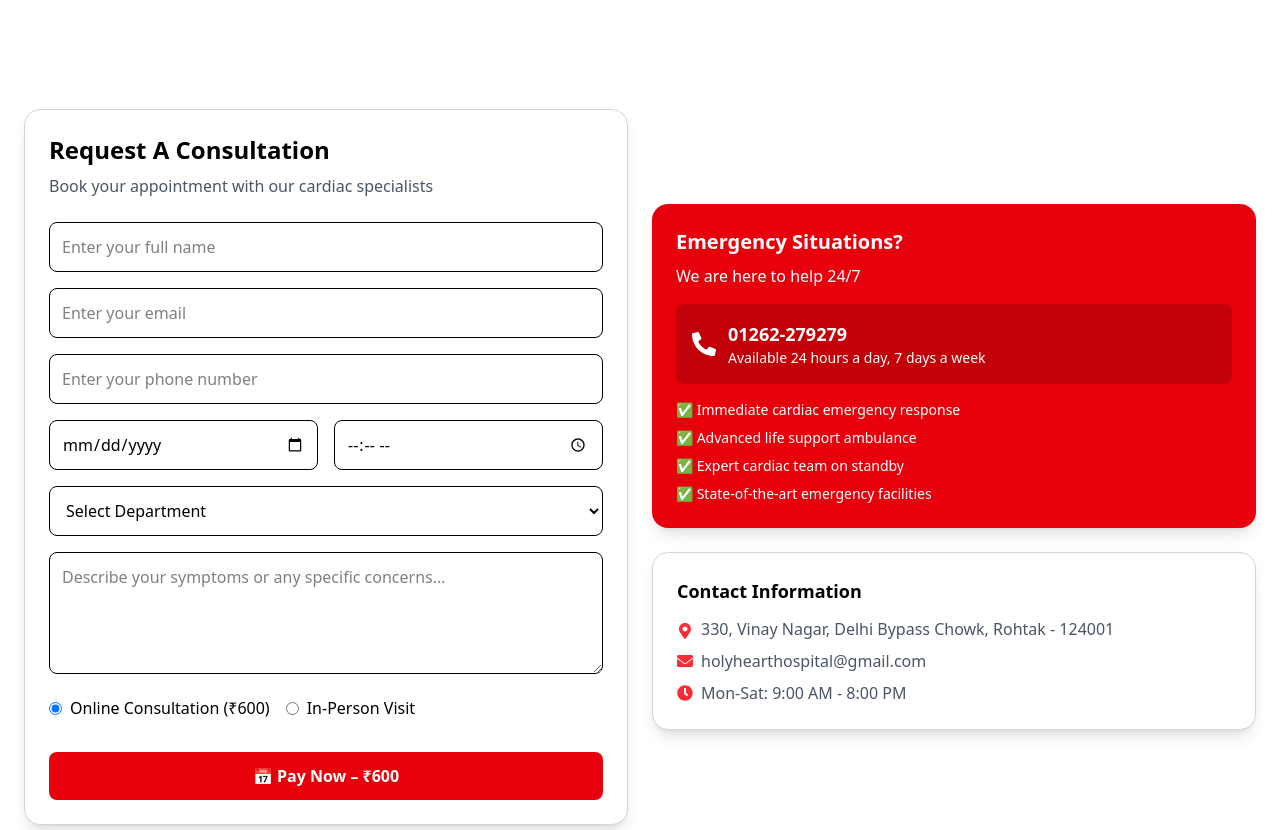
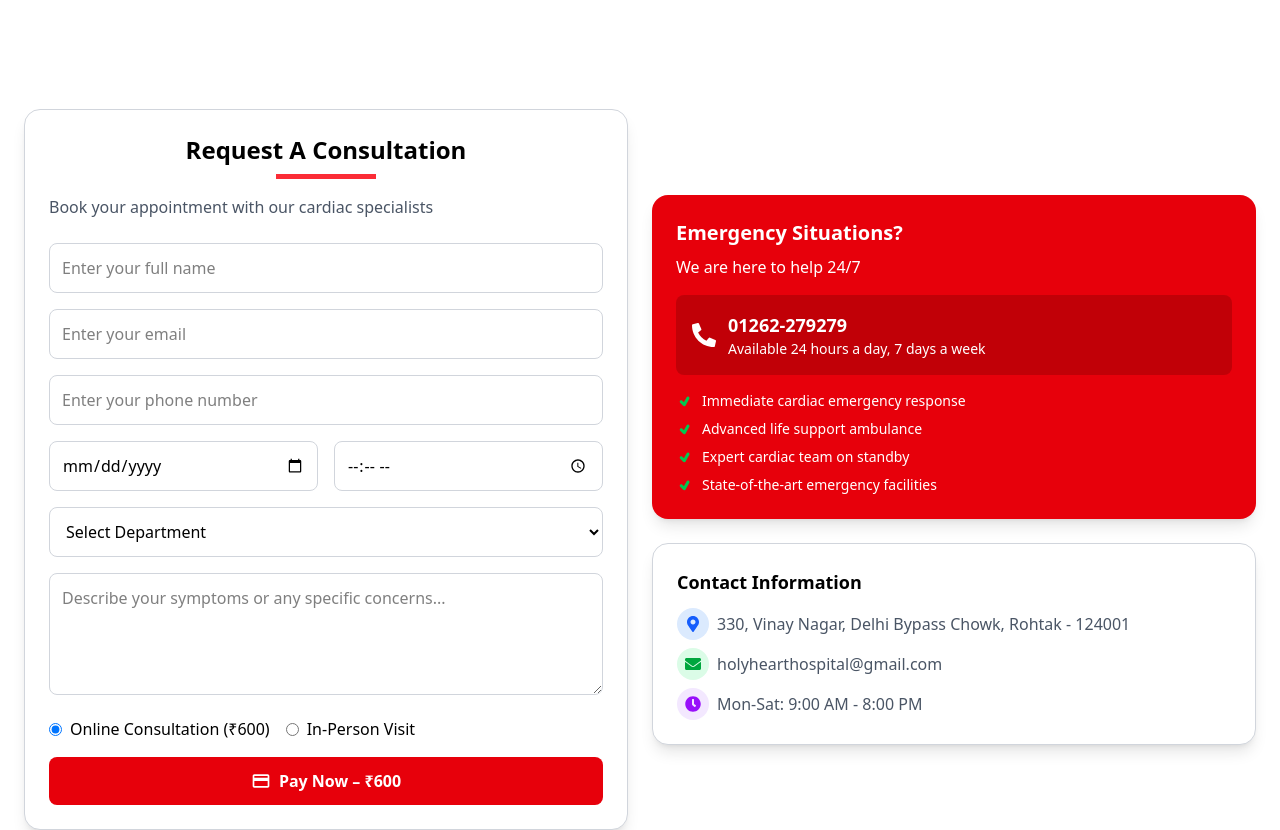
Before and after one commit to Aanchal7915/holy-heart, a React (Vite) app: page / in a window 1280 px wide. Shown: the part 2120-2950 px from the top of the page. Built offline with nearby package versions, Linux system fonts and the light colour scheme.

Commit message:
updated css of home page

```diff
--- a/src/components/ConsultationForm.jsx
+++ b/src/components/ConsultationForm.jsx
@@ -1,5 +1,7 @@
 import { useState } from "react";
+import { TiTick } from "react-icons/ti";
 import { FaPhoneAlt, FaClock, FaEnvelope, FaMapMarkerAlt } from "react-icons/fa";
+import { MdPayment } from "react-icons/md";
 
 export default function ConsultationForm() {
   const [form, setForm] = useState({
@@ -21,7 +23,8 @@ export default function ConsultationForm() {
     <div className="grid md:grid-cols-2 gap-6 mt-10 px-6 py-6">
       {/* Left Form Section */}
       <div className="bg-white rounded-2xl shadow-lg border border-gray-300 p-6">
-        <h2 className="text-2xl font-bold mb-2">Request A Consultation</h2>
+        <h2 className="text-2xl font-bold mb-2 text-center">Request A Consultation</h2>
+        <div className="bg-red-500 h-[5px] w-[100px] mx-auto mt-0 mb-4 pt-0"></div>
         <p className="text-gray-600 mb-6">
           Book your appointment with our cardiac specialists
         </p>
@@ -34,7 +37,7 @@ export default function ConsultationForm() {
             value={form.name}
             onChange={handleChange}
             required
-            className="w-full border p-3 rounded-lg"
+            className="w-full border border-gray-300 outline-none focus:outline-none focus:ring-0 p-3 rounded-lg"
           />
 
           <input
@@ -44,7 +47,7 @@ export default function ConsultationForm() {
             value={form.email}
             onChange={handleChange}
             required
-            className="w-full border p-3 rounded-lg"
+            className="w-full border border-gray-300 outline-none focus:outline-none focus:ring-0  p-3 rounded-lg"
           />
 
           <input
@@ -54,7 +57,7 @@ export default function ConsultationForm() {
             value={form.phone}
             onChange={handleChange}
             required
-            className="w-full border p-3 rounded-lg"
+            className="w-full border border-gray-300 outline-none focus:outline-none focus:ring-0  p-3 rounded-lg"
           />
 
           <div className="grid grid-cols-2 gap-4">
@@ -64,7 +67,7 @@ export default function ConsultationForm() {
               value={form.date}
               onChange={handleChange}
               required
-              className="w-full border p-3 rounded-lg"
+              className="w-full border border-gray-300 outline-none focus:outline-none focus:ring-0  p-3 rounded-lg"
             />
             <input
               type="time"
@@ -72,7 +75,7 @@ export default function ConsultationForm() {
               value={form.time}
               onChange={handleChange}
               required
-              className="w-full border p-3 rounded-lg"
+              className="w-full border border-gray-300 outline-none focus:outline-none focus:ring-0  p-3 rounded-lg"
             />
           </div>
 
@@ -81,7 +84,7 @@ export default function ConsultationForm() {
             value={form.department}
             onChange={handleChange}
             required
-            className="w-full border p-3 rounded-lg"
+            className="w-full border border-gray-300 outline-none focus:outline-none focus:ring-0  p-3 rounded-lg"
           >
             <option value="">Select Department</option>
             <option value="cardiology">Cardiology</option>
@@ -95,7 +98,7 @@ export default function ConsultationForm() {
             value={form.message}
             onChange={handleChange}
             rows="4"
-            className="w-full border p-3 rounded-lg"
+            className="w-full border border-gray-300 outline-none focus:outline-none focus:ring-0  p-3 rounded-lg"
           />
 
           {/* Booking Type */}
@@ -123,8 +126,8 @@ export default function ConsultationForm() {
             </label>
           </div>
 
-          <button className="w-full bg-red-600 text-white font-semibold py-3 rounded-lg mt-4">
-            📅 Pay Now – ₹600
+          <button className="flex flex-row items-center justify-center gap-x-2 w-full bg-red-600 text-white font-semibold py-3 rounded-lg mt-4">
+            <MdPayment className="text-xl"/> Pay Now – ₹600
           </button>
         </form>
       </div>
@@ -142,10 +145,10 @@ export default function ConsultationForm() {
             </div>
           </div>
           <ul className="mt-4 space-y-2 text-sm">
-            <li>✅ Immediate cardiac emergency response</li>
-            <li>✅ Advanced life support ambulance</li>
-            <li>✅ Expert cardiac team on standby</li>
-            <li>✅ State-of-the-art emergency facilities</li>
+            <li className="flex flex-row gap-x-2 items-center"><TiTick className="text-green-500 text-lg"/> Immediate cardiac emergency response</li>
+            <li className="flex flex-row gap-x-2 items-center"><TiTick className="text-green-500 text-lg"/>  Advanced life support ambulance</li>
+            <li className="flex flex-row gap-x-2 items-center"><TiTick className="text-green-500 text-lg"/>  Expert cardiac team on standby</li>
+            <li className="flex flex-row gap-x-2 items-center"><TiTick className="text-green-500 text-lg"/>  State-of-the-art emergency facilities</li>
           </ul>
         </div>
 
@@ -153,10 +156,10 @@ export default function ConsultationForm() {
         <div className="bg-white rounded-2xl shadow-lg border border-gray-300 p-6">
           <h4 className="font-bold text-lg mb-3">Contact Information</h4>
           <p className="text-gray-600 mb-2 flex flex-row items-center gap-x-2">
-            <FaMapMarkerAlt className="text-red-500 mt-1" /> 330, Vinay Nagar, Delhi Bypass Chowk, Rohtak - 124001
+            <span className="bg-blue-100 p-2 rounded-full "><FaMapMarkerAlt className="w-4 h-4 text-blue-600" /></span> 330, Vinay Nagar, Delhi Bypass Chowk, Rohtak - 124001
           </p>
-          <p className="text-gray-600 mb-2 flex flex-row items-center gap-x-2"><FaEnvelope className="text-red-500" /> holyhearthospital@gmail.com</p>
-          <p className="text-gray-600 flex flex-row items-center gap-x-2"><FaClock className="text-red-500 " /> Mon-Sat: 9:00 AM - 8:00 PM</p>
+          <p className="text-gray-600 mb-2 flex flex-row items-center gap-x-2"><span className="p-2 rounded-full bg-green-100"><FaEnvelope className="w-4 h-4 text-green-600" /> </span>holyhearthospital@gmail.com</p>
+          <p className="text-gray-600 flex flex-row items-center gap-x-2"><span className="p-2 rounded-full bg-purple-100"><FaClock className="w-4 h-4 text-purple-600" /> </span>Mon-Sat: 9:00 AM - 8:00 PM</p>
         </div>
       </div>
     </div>
--- a/src/components/Footer.jsx
+++ b/src/components/Footer.jsx
@@ -8,7 +8,7 @@ import {
   FaMapMarkerAlt,
   FaClock,
 } from "react-icons/fa";
-import logo from "../assets/logo.png";
+import logo from "../assets/logo-holy-heart-removebg.png";
 
 const Footer = () => {
   return (
@@ -19,7 +19,7 @@ const Footer = () => {
 
           <div className="">
             <div className="flex items-center space-x-2 mb-4">
-              <img src={logo} alt="Holy Heart" className="h-10 w-auto" />
+              <img src={logo} alt="Holy Heart" className="h-10 md:h-20 w-auto" />
               <span className="font-bold text-xl text-red-500">Holy Heart</span>
             </div>
             <p className="text-sm mb-4">
--- a/src/components/SpecialistsSection.jsx
+++ b/src/components/SpecialistsSection.jsx
@@ -2,32 +2,32 @@ import { FaHeartbeat, FaStethoscope, FaChild, FaMicroscope, FaHospital, FaHeart,
 
 const services = [
   {
-    icon: <FaHeartbeat className="text-red-600" />,
+    icon: <FaHeartbeat className="text-red-600 group-hover:text-white transition-colors duration-300" />,
     title: "24hrs Cardiac Backup, Fully Equipped ICCU",
     desc: "Intensive Coronary Care Unit for comprehensive monitoring and emergency care.",
   },
   {
-    icon: <FaStethoscope className="text-red-600" />,
+    icon: <FaStethoscope className="text-red-600 group-hover:text-white transition-colors duration-300" />,
     title: "Angiography, Angioplasty & Stents",
     desc: "Advanced procedures to restore normal blood flow to the heart muscle.",
   },
   {
-    icon: <FaMicroscope className="text-red-600" />,
+    icon: <FaMicroscope className="text-red-600 group-hover:text-white transition-colors duration-300" />,
     title: "Flat Panel Cath Lab 100kW Fixed",
     desc: "Fully equipped lab with diagnostic imaging for minimally invasive procedures.",
   },
   {
-    icon: <FaChild className="text-red-600" />,
+    icon: <FaChild className="text-red-600 group-hover:text-white transition-colors duration-300" />,
     title: "Pediatric Cardiology",
     desc: "Specialized services for cardiovascular diseases in children & infants.",
   },
   {
-    icon: <FaHospital className="text-red-600" />,
+    icon: <FaHospital className="text-red-600 group-hover:text-white transition-colors duration-300" />,
     title: "Echo, TMT & Holter",
     desc: "Comprehensive cardiac diagnostic services including 24-hour monitoring.",
   },
   {
-    icon: <FaHeartbeat className="text-red-600" />,
+    icon: <FaHeartbeat className="text-red-600 group-hover:text-white transition-colors duration-300" />,
     title: "Pacemakers, CRT, CRT-D & AICD",
     desc: "Advanced cardiac rhythm management to prevent sudden cardiac death.",
   },
@@ -66,9 +66,9 @@ export default function SpecialistsSection() {
           {/* Left Column */}
           <div className="space-y-6">
             {services.slice(0, 3).map((service, idx) => (
-              <div key={idx} className="bg-white shadow-lg border border-gray-100 rounded-2xl p-6">
-                <h4 className="text-lg font-bold flex items-center gap-2">
-                  <span className="bg-red-100 rounded-full p-3">{service.icon}</span> {service.title}
+              <div key={idx} className="group hover:shadow-2xl bg-white shadow-lg border border-gray-100 rounded-2xl p-6 transition-all duration-1000">
+                <h4 className="text-lg font-bold flex items-center gap-2 group-hover:text-red-600 transition-colors duration-300">
+                  <span className="bg-red-100 rounded-full p-3 group-hover:bg-red-600 transition-colors duration-300">{service.icon}</span> {service.title}
                 </h4>
                 <p className="text-sm text-gray-600 mt-2">{service.desc}</p>
               </div>
@@ -87,9 +87,15 @@ export default function SpecialistsSection() {
           {/* Right Column */}
           <div className="space-y-6">
             {services.slice(3).map((service, idx) => (
-              <div key={idx} className="bg-white shadow-lg border border-gray-100 rounded-2xl p-6">
-                <h4 className="text-lg font-bold flex items-center gap-2">
-                  <span className="bg-red-100 rounded-full p-3">{service.icon}</span> {service.title}
+              <div
+                key={idx}
+                className="group bg-white shadow-lg hover:shadow-2xl border border-gray-100 rounded-2xl p-6 transition-all duration-300"
+              >
+                <h4 className="text-lg font-bold flex items-center gap-2 group-hover:text-red-600 transition-colors duration-300">
+                  <span className="bg-red-100 rounded-full p-3 group-hover:bg-red-600 transition-colors duration-300">
+                    {service.icon}
+                  </span>
+                  {service.title}
                 </h4>
                 <p className="text-sm text-gray-600 mt-2">{service.desc}</p>
               </div>
@@ -98,7 +104,7 @@ export default function SpecialistsSection() {
         </div>
 
         <div className="text-center mt-10">
-          <button className="bg-red-600 text-white px-6 py-3 rounded-lg font-semibold">
+          <button className="hover:bg-red-700 hover:scale-110 hover:shadow bg-red-600 text-white px-6 py-3 rounded-4xl font-semibold transition-all duration-300 ">
             ➜ View All Services
           </button>
         </div>
```
Also changed, not shown: src/assets/logo-holy-heart-removebg.png (added).
